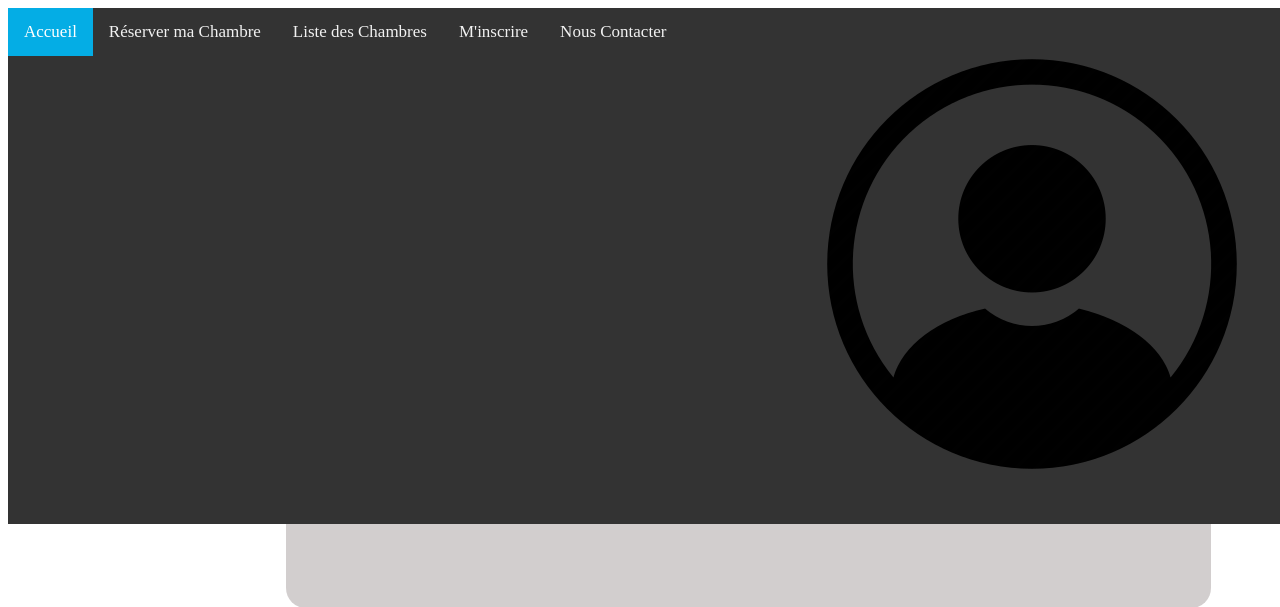
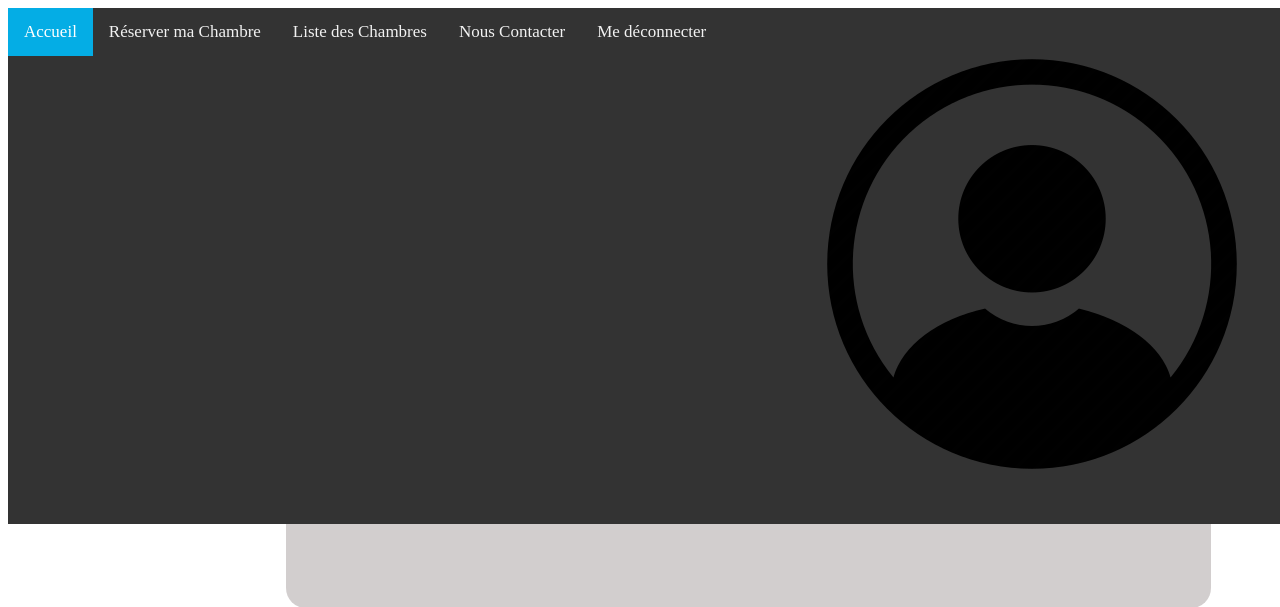
Before and after one commit to FunsizedWrath/hotel-neptune, a PHP site: page /pageadmin.php in a window 1280 px wide. Shown: the top 607 px of the page. Run offline with PHP 8.4, Linux system fonts and the light colour scheme.

Commit message:
added logout on pageadmin

```diff
--- a/public/pageadmin.php
+++ b/public/pageadmin.php
@@ -20,8 +20,8 @@ require_once __DIR__ . '/admin/check_admin.php';
         <a class="active" href="index.php">Accueil</a>
         <a href="reserv.php">Réserver ma Chambre</a>
         <a href="listechambre.php">Liste des Chambres</a>
-        <a href="#inscr">M'inscrire</a>
         <a href="contact.php">Nous Contacter</a>
+        <a href ="?action=logout"> Me déconnecter</a>
       </div>
       <div class="droite">
         <a href="s'identifier.php"><img src="images/icone.png" alt="identifant"></a>
```
